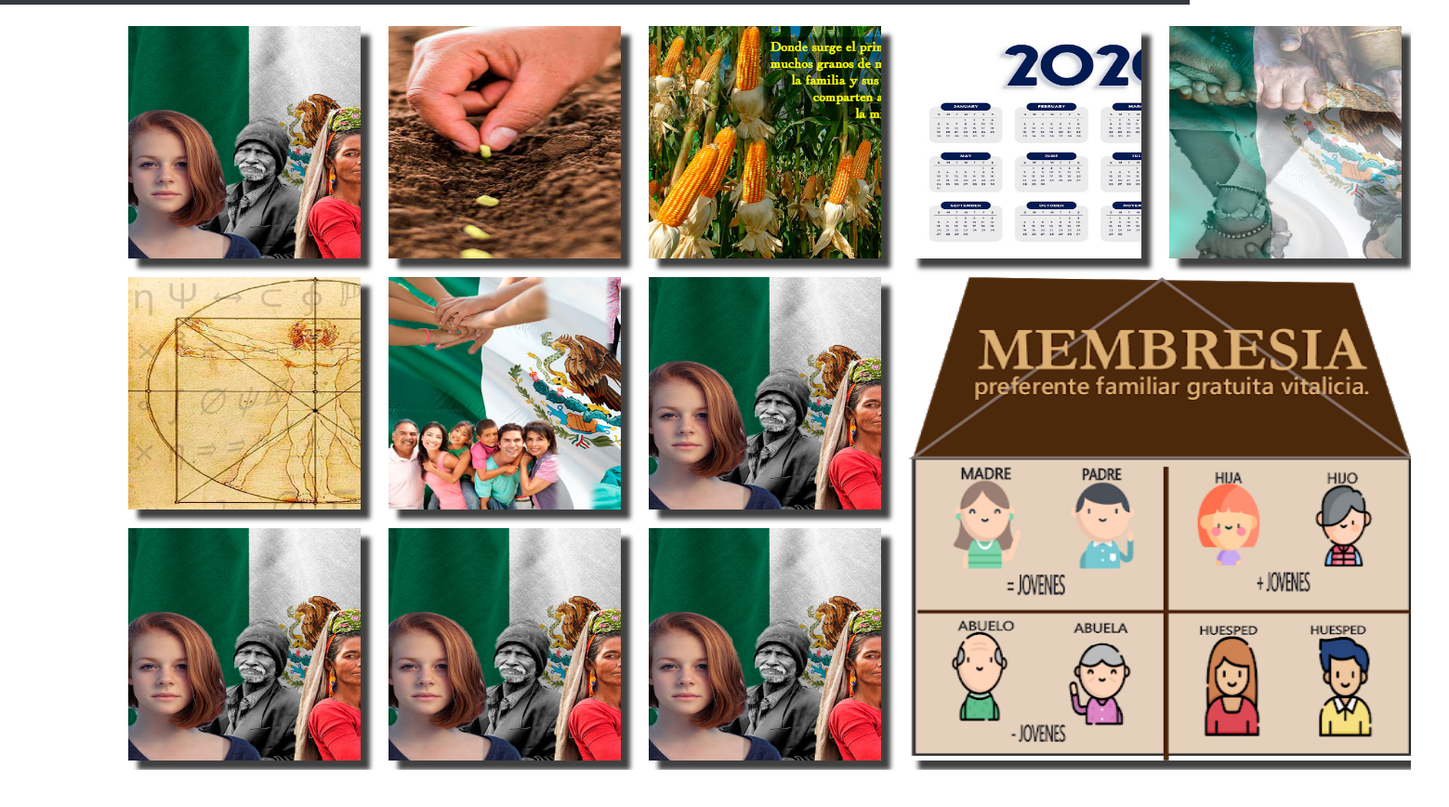
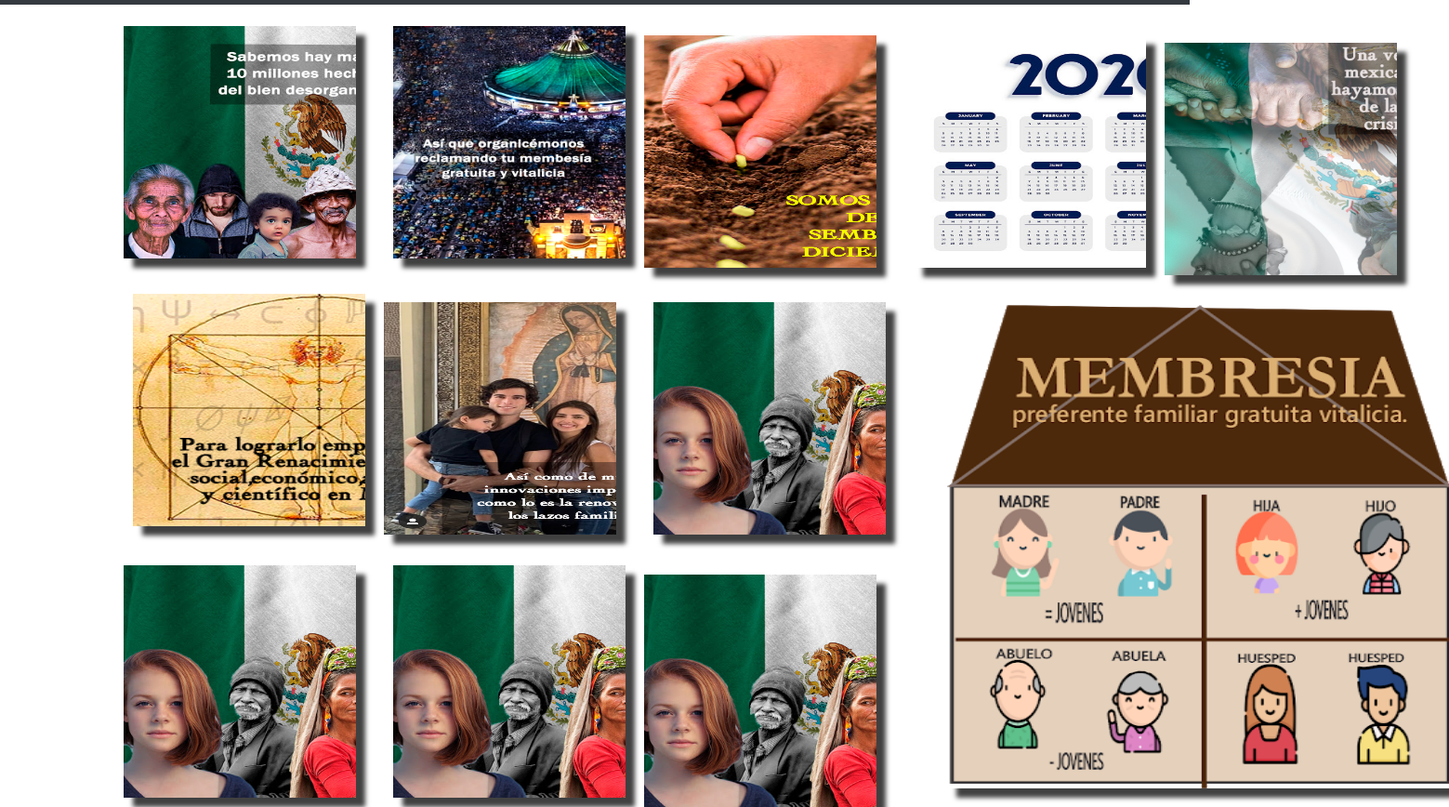
Before and after one commit to EdgarFernandez-141299/OITIC_bienhechororg_SW, a React app: page / in a window 1280 px wide. Shown: the part 51-919 px from the top of the page at 93% size, 1559 px wide, since content can reach past the window. Before the commit the page ends 879 px from the top, so only its background shows below. Built offline with nearby package versions, Linux system fonts and the light colour scheme.

Commit message:
diseno responsivo

```diff
--- a/package.json
+++ b/package.json
@@ -13,6 +13,7 @@
     "react-bootstrap": "^1.0.1",
     "react-dom": "^16.13.1",
     "react-grid-layout": "^0.18.3",
+    "react-modal": "^3.11.2",
     "react-scripts": "3.4.1"
   },
   "scripts": {
--- a/src/components/Body.jsx
+++ b/src/components/Body.jsx
@@ -1,58 +1,25 @@
 import React from 'react'
-import '../css/design.css';
 
+import '../css/responsive.css';
 
-
-class Body extends React.Component {
+class Body extends React.Component{
     render(){
         return(
-      //   <center>
-      //   <br/>
-      //       <div className="container px-lg-5">
-      //         <div className="row mx-lg-n5">
-      //           <div className="col py-3 "><a href="https://www.facebook.com"><img src={logo} alt="" width="270" height="270"/></a></div>
-      //           <div className="col py-3 "><img src={logo} alt="" width="270" height="270"/></div>
-      //           <div className="col py-3 "><img src={logo} alt="" width="270" height="270"/></div>
-      //           <div className="col py-3 "><img src={logo} alt="" width="270" height="270"/></div>
-      //           <div className="col py-3 "><img src={logo} alt="" width="270" height="270"/></div>
-      //           <div className="col py-3 "><img src={logo} alt="" width="270" height="270"/></div>
-      //           <div className="col py-3 "><img src={logo} alt="" width="270" height="270"/></div>
-      //           <div className="col py-3 "><img src={logo} alt="" width="270" height="270"/></div>
-      //           <div className="col py-3 "><img src={logo} alt="" width="270" height="270"/></div>
-      //           <div className="col py-3 "><img src={logo} alt="" width="270" height="270"/></div>
-      //           <div className="col py-3 "><img src={logo} alt="" width="270" height="270"/></div>
-      //           <div className="col py-3 "><img src={logo} alt="" width="270" height="270"/></div>
-      //           <div className="col py-3 "><img src={logo} alt="" width="270" height="270"/></div>
-      //           <div className="col py-3 "><img src={logo} alt="" width="270" height="270"/></div>
-      //           <div className="col py-3 "><img src={logo} alt="" width="270" height="270"/></div>
-      //           <div className="col py-3 "><img src={logo} alt="" width="270" height="270"/></div>
-      //           <div className="col py-3 "><img src={logo} alt="" width="270" height="270"/></div>
-      //           <div className="col py-3 "><img src={logo} alt="" width="270" height="270"/></div>
-      //           <div className="col py-3 "><img src={logo} alt="" width="270" height="270"/></div>
-      //           <div className="col py-3 "><img src={logo} alt="" width="270" height="270"/></div>
-      //           <div className="col py-3 "><img src={logo} alt="" width="270" height="270"/></div>
-      //           <div className="col py-3 "><img src={logo} alt="" width="270" height="270"/></div>
-      //           <div className="col py-3 "><img src={logo} alt="" width="270" height="270"/></div>
-      //           <div className="col py-3 "><img src={logo} alt="" width="270" height="270"/></div>
-      //         </div>
-      //       </div>
-      //  </center>
-
 <div class="grid-container">
       <div class="grid-item1">
        <div class="div-imghidden" >
-         <img class="img" src={require("../images/img1.jpg")}/>
+         <img class="img" src={require("../images/im1.jpg")}/>
        </div>
       </div>
     <div class="grid-item2">
       <div class="div-imghidden">
-       <img class="img" src={require("../images/img2.jpg")}/>
+       <img class="img" src={require("../images/vacilica.jpg")}/>
       </div>
     </div>
 
     <div class="grid-item3">
       <div class="div-imghidden" >
-        <img class="img" src={require("../images/fer.jpg")}/>
+        <img class="img" src={require("../images/im2.jpg")}/>
       </div>
     </div>
 
@@ -64,19 +31,19 @@ class Body extends React.Component {
 
   <div class="grid-item5">
     <div class="div-imghidden" >
-      <img class="img" src={require("../images/img5.jpg")}/>
+      <img class="img" src={require("../images/im3.jpg")}/>
     </div>
   </div>
 
   <div class="grid-item6">
     <div class="div-imghidden" >
-      <img class="img" src={require("../images/img6.jpg")}/>
+      <img class="img" src={require("../images/im4.jpg")}/>
     </div>
   </div>
 
   <div class="grid-item7">
     <div class="div-imghidden" >
-      <img class="img" src={require("../images/img7.jpg")}/>
+      <img class="img" src={require("../images/im5.jpg")}/>
     </div>
   </div>
 
@@ -110,10 +77,8 @@ class Body extends React.Component {
   </div>
   </div>
 
-
 )
 }
 
   }
-
   export default Body
--- /dev/null
+++ b/src/components/Nav.js
@@ -0,0 +1 @@
+import React from 'react';
--- a/src/css/design.css
+++ b/src/css/design.css
@@ -1,3 +1,10 @@
+/*NAVBAR*/
+
+
+
+
+
+/*FIN NAVBAR*/
 .grid-container {
     position: relative;
     width: 78%;
@@ -10,6 +17,7 @@
     background-color: white;
     border: none;
     padding: 10px;
+    background-color: black;
   }
 
   .grid-item1 {
@@ -17,7 +25,6 @@
     background-color: rgba(255, 255, 255, 0.8);
     border: 1px solid rgba(44, 44, 44, 0.8);
     padding: 0px;
-    font-size: 30px;
     text-align: center;
     width: 250px;
     height: 250px;
@@ -25,18 +32,16 @@
     -webkit-box-shadow: 10px 10px 5px 0px rgba(0,0,0,0.75);
     -moz-box-shadow: 10px 10px 5px 0px rgba(0,0,0,0.75);
      box-shadow: 10px 10px 5px 0px rgba(0,0,0,0.75);
-    /* background-image:url("../images/img1.jpg");
-    background-repeat: no-repeat;
-    background-size: cover; */
+
 
   }
-  .div-img{
+  /* .div-img{
     display: block;
     margin-left: auto;
     margin-right: auto;
     width: 250px;
     height: 250px;
-  }
+  } */
     .div-imghidden{
       overflow:hidden;
     }
--- /dev/null
+++ b/src/css/responsive.css
@@ -0,0 +1,401 @@
+
+.grid-container {
+    position: relative;
+    width: 100%;
+    height: 100%;
+    margin-top:1%;
+    left: 0%;
+    border: none;
+    padding: 10px;
+
+  }
+  img{
+    width: 100%;
+    height: 160px;
+  }
+  .grid-item1 {
+    position: relative;
+    display: inline-block;
+  background-color: rgba(255, 255, 255, 0.8);
+  border: 1px solid rgba(44, 44, 44, 0.8);
+  padding: 0px;
+  text-align: center;
+  width: 47%;
+  height: 160px;
+  border: none;
+   -webkit-box-shadow: 10px 10px 5px 0px rgba(0,0,0,0.75);
+  -moz-box-shadow: 10px 10px 5px 0px rgba(0,0,0,0.75);
+   box-shadow: 10px 10px 5px 0px rgba(0,0,0,0.75);
+
+
+}
+
+.grid-item2 {
+    position: relative;
+    display: inline-block;
+    background-color: rgba(255, 255, 255, 0.8);
+    border: 1px solid rgba(0, 0, 0, 0.8);
+    padding: 0px;
+    right:-15px;
+    text-align: center;
+    width: 47%;
+    height: 160px;
+    border: none;
+    -webkit-box-shadow: 10px 10px 5px 0px rgba(0,0,0,0.75);
+    -moz-box-shadow: 10px 10px 5px 0px rgba(0,0,0,0.75);
+    box-shadow: 10px 10px 5px 0px rgba(0,0,0,0.75);
+
+  }
+  .grid-item3 {
+      position: relative;
+      display: inline-block;
+    background-color: rgba(255, 255, 255, 0.8);
+    border: 1px solid rgba(0, 0, 0, 0.8);
+    padding: 0px;
+    text-align: center;
+    top: 10px;
+    width: 47%;
+    height: 160px;
+    border:none;
+    -webkit-box-shadow: 10px 10px 5px 0px rgba(0,0,0,0.75);
+    -moz-box-shadow: 10px 10px 5px 0px rgba(0,0,0,0.75);
+    box-shadow: 10px 10px 5px 0px rgba(0,0,0,0.75);
+  }
+  .grid-item4 {
+      position: relative;
+      display: inline-block;
+    background-color: rgba(255, 255, 255, 0.8);
+    border: 1px solid rgba(0, 0, 0, 0.8);
+    padding: 0px;
+    top: 10px;
+    right:-15px;
+    text-align: center;
+    width: 47%;
+    height: 160px;
+    border:none;
+
+    -webkit-box-shadow: 10px 10px 5px 0px rgba(0,0,0,0.75);
+    -moz-box-shadow: 10px 10px 5px 0px rgba(0,0,0,0.75);
+    box-shadow: 10px 10px 5px 0px rgba(0,0,0,0.75);
+  }
+  .grid-item5 {
+      position: relative;
+      display: inline-block;
+    background-color: rgba(255, 255, 255, 0.8);
+    border: 1px solid rgba(0, 0, 0, 0.8);
+    padding: 0px;
+    top: 18px;
+    text-align: center;
+    width: 47%;
+    height: 160px;
+    border:none;
+
+    -webkit-box-shadow: 10px 10px 5px 0px rgba(0,0,0,0.75);
+    -moz-box-shadow: 10px 10px 5px 0px rgba(0,0,0,0.75);
+    box-shadow: 10px 10px 5px 0px rgba(0,0,0,0.75);
+  }
+  .grid-item6 {
+    position: relative;
+    display: inline-block;
+    background-color: rgba(255, 255, 255, 0.8);
+    border: 1px solid rgba(0, 0, 0, 0.8);
+    padding: 0px;
+    text-align: center;
+    width: 47%;
+    height: 160px;
+    border:none;
+    top: 18px;
+    right:-15px;
+
+    -webkit-box-shadow: 10px 10px 5px 0px rgba(0,0,0,0.75);
+    -moz-box-shadow: 10px 10px 5px 0px rgba(0,0,0,0.75);
+    box-shadow: 10px 10px 5px 0px rgba(0,0,0,0.75);
+  }
+  .grid-item7 {
+    position: relative;
+    display: inline-block;
+    background-color: rgba(255, 255, 255, 0.8);
+    border: 1px solid rgba(0, 0, 0, 0.8);
+    padding: 0px;
+    font-size: 30px;
+    text-align: center;
+    width: 47%;
+    height: 160px;
+    top: 27px;
+    border:none;
+    -webkit-box-shadow: 10px 10px 5px 0px rgba(0,0,0,0.75);
+    -moz-box-shadow: 10px 10px 5px 0px rgba(0,0,0,0.75);
+    box-shadow: 10px 10px 5px 0px rgba(0,0,0,0.75);
+  }
+  .grid-item8 {
+    position: relative;
+    display: inline-block;
+    background-color: rgba(255, 255, 255, 0.8);
+    border: 1px solid rgba(0, 0, 0, 0.8);
+    padding: 0px;
+    right:-15px;
+    top: 27px;
+    text-align: center;
+    width: 47%;
+    height: 160px;
+    border:none;
+    -webkit-box-shadow: 10px 10px 5px 0px rgba(0,0,0,0.75);
+    -moz-box-shadow: 10px 10px 5px 0px rgba(0,0,0,0.75);
+    box-shadow: 10px 10px 5px 0px rgba(0,0,0,0.75);
+  }
+  .casa{
+    position: relative;
+    display: inline-block;
+    border: 1px solid rgba(0, 0, 0, 0.8);
+    padding: 0px;
+
+    text-align: center;
+    top:30px;
+    width: 340px;
+    height: 20%;
+    border:none;
+
+
+    -webkit-box-shadow: 10px 10px 5px 0px rgba(0, 0, 0, 0.75);
+    -moz-box-shadow: 10px 10px 5px 0px rgba(0,0,0,0.75);
+    box-shadow: 10px 10px 5px 0px rgba(0,0,0,0.75);
+
+  }
+  .imgcasa{
+    width: 99.5%;
+    height: 400px;
+  }
+  .grid-item9 {
+    position: relative;
+    display: inline-block;
+    background-color: rgba(255, 255, 255, 0.8);
+    border: 1px solid rgba(0, 0, 0, 0.8);
+    padding: 0px;
+    text-align: center;
+    width: 47%;
+    top:40px;
+    height: 160px;
+    border:none;
+    -webkit-box-shadow: 10px 10px 5px 0px rgba(0,0,0,0.75);
+    -moz-box-shadow: 10px 10px 5px 0px rgba(0,0,0,0.75);
+    box-shadow: 10px 10px 5px 0px rgba(0,0,0,0.75);
+  }
+  .grid-item10 {
+    position: relative;
+    display: inline-block;
+    background-color: rgba(255, 255, 255, 0.8);
+    border: 1px solid rgba(0, 0, 0, 0.8);
+    padding: 0px;
+    top:40px;
+    right:-15px;
+    text-align: center;
+    width: 47%;
+    height: 160px;
+    border:none;
+    -webkit-box-shadow: 10px 10px 5px 0px rgba(0,0,0,0.75);
+    -moz-box-shadow: 10px 10px 5px 0px rgba(0,0,0,0.75);
+    box-shadow: 10px 10px 5px 0px rgba(0,0,0,0.75);
+  }
+  .grid-item11{
+    position: relative;
+    display: inline-block;
+    background-color: rgba(255, 255, 255, 0.8);
+    border: 1px solid rgba(0, 0, 0, 0.8);
+    padding: 0px;
+    top:50px;
+    text-align: center;
+    width: 47%;
+    height: 160px;
+    border:none;
+    -webkit-box-shadow: 10px 10px 5px 0px rgba(0,0,0,0.75);
+    -moz-box-shadow: 10px 10px 5px 0px rgba(0,0,0,0.75);
+    box-shadow: 10px 10px 5px 0px rgba(0,0,0,0.75);
+  }
+    @media screen and (max-width:320px ){
+      .imgcasa{
+        width: 99.5%;
+        height: 300px;
+      }
+      .casa{
+        left:1%;
+        width: 100%;
+        height: 30%;
+      }
+    }
+
+     /* @media screen and (min-width: 700px){
+      .grid-container{
+            background-color: orange;
+        }
+    }  */
+    @media screen and (min-width: 700px){
+
+      img{
+        width: 100%;
+        height: 250px;
+      }
+      .grid-item1 {
+      left: -5px;
+      width: 50%;
+      height: 250px;
+
+    }
+    .grid-item2{
+      right:-5px;
+      width: 50%;
+      height: 250px;
+    }
+
+    .grid-item3 {
+      left: -5px;
+      width: 50%;
+      height: 250px;
+
+    }
+    .grid-item4{
+      right:-5px;
+      width: 50%;
+      height: 250px;
+    }
+    .grid-item5 {
+      left: -5px;
+      width: 50%;
+      height: 250px;
+
+    }
+    .grid-item6{
+      right:-5px;
+      width: 50%;
+      height: 250px;
+    }
+    .grid-item7 {
+      left: -5px;
+      width: 50%;
+      height: 250px;
+
+    }
+    .grid-item8{
+      right:-5px;
+      width: 50%;
+      height: 250px;
+    }
+
+    .imgcasa{
+      width: 99.5%;
+      height: 500px;
+    }
+    .casa{
+      left:10%;
+      width: 80%;
+      height: 30%;
+    }
+    .grid-item9 {
+      left: -5px;
+      width: 50%;
+      height: 250px;
+
+    }
+    .grid-item10{
+      right:-5px;
+      width: 50%;
+      height: 250px;
+    }
+    .grid-item11 {
+      left: -5px;
+      width: 50%;
+      height: 250px;
+
+    }
+    }
+    @media screen and (min-width: 1000px){
+      .grid-container{
+
+      position: relative;
+      width: 78%;
+      margin-top:1%;
+      left: 10%;
+      display: inline-grid;
+      grid-column-gap: 150px;
+      grid-template-columns: 130px  130px  130px  130px 130px;
+      grid-row-gap:20px;
+      background-color: white;
+      border: none;
+      padding: 10px;
+
+     }
+     .grid-item1{
+      width: 250px;
+      height: 250px;
+     }
+     .grid-item2{
+      width: 250px;
+      height: 250px;
+     }   .grid-item3{
+      width: 250px;
+      height: 250px;
+     }   .grid-item4{
+      width: 250px;
+      height: 250px;
+     }   .grid-item5{
+      width: 250px;
+      height: 250px;
+     }   .grid-item6{
+      width: 250px;
+      height: 250px;
+     }   .grid-item7{
+      width: 250px;
+      height: 250px;
+     }   .grid-item8{
+      width: 250px;
+      height: 250px;
+     }.casa{
+      width: 540px;
+      height: 520px;
+      border:none;
+      grid-column-start: 4;
+      grid-column-end: span 2;
+      grid-row-start: 2;
+      grid-row-end: span 2;
+     }
+     .grid-item9{
+      width: 250px;
+      height: 250px;
+     }   .grid-item10{
+      width: 250px;
+      height: 250px;
+     }   .grid-item11{
+      width: 250px;
+      height: 250px;
+     }
+
+      .div-imghidden{
+        overflow:hidden;
+      }
+      .img{
+          display:block;
+          margin-left: auto;
+          margin-right: auto;
+          width: 400px;
+          height: 250px;
+          margin-left: 0px;
+          -webkit-transition: margin 1s ease;
+          -moz-transition: margin 1s ease;
+          -o-transition: margin 1s ease;
+          -ms-transition: margin 1s ease;
+          transition: margin 1s ease;
+      }
+      .img:hover{
+
+          margin-left: -120px;
+
+
+  }
+
+  .imgcasa{
+    width: 545px;
+    height: 520px;
+  }
+.casa:hover {-webkit-transform:scale(1.3);transform:scale(1.3);}
+.casa {overflow:hidden;}
+
+    }
```
Also changed, not shown: src/images/im1.jpg (added), src/images/im2.jpg (added), src/images/im3.jpg (added), src/images/im4.jpg (added), src/images/im5.jpg (added), src/images/menu.png (added), src/images/nav.png (added), src/images/vacilica.jpg (added), src/images/virgen.png (added), 2 other files. Lines whose indentation alone changed are shown as unchanged.
